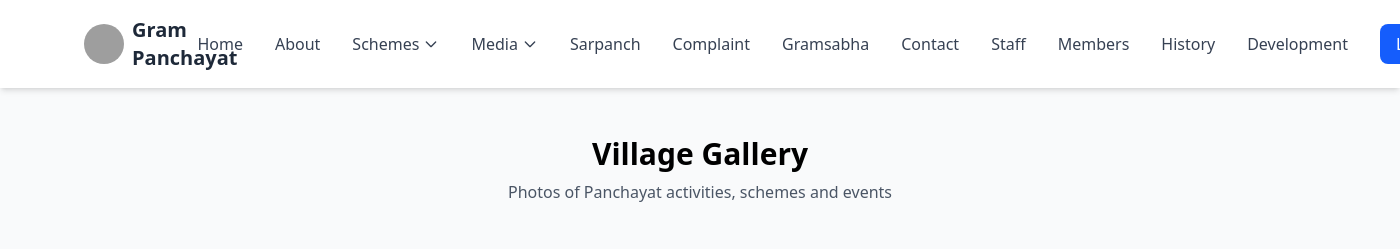
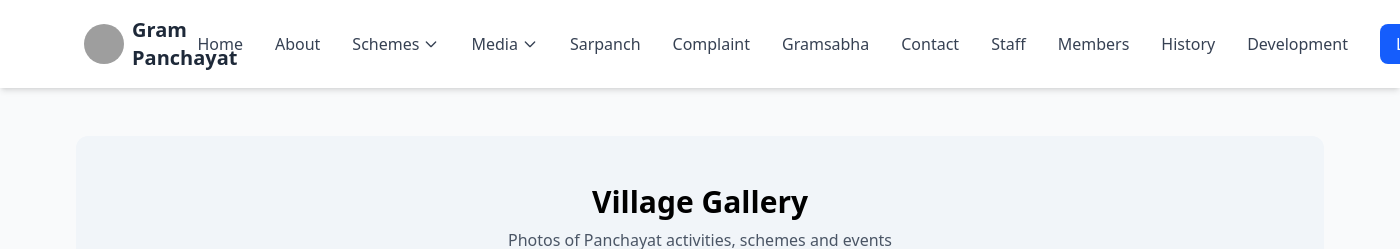
Before and after one commit to Sandip-2006/online-gram-panchayat, a Django app: page /gallery/ in a window 1400 px wide; the page is wider, and only the part inside the window is pictured. Shown: the top 249 px of that part. Run offline with Django 5.2, Linux system fonts and the light colour scheme; style sheets or scripts are compiled from the project's sources; some libraries are stand-ins or nearby versions; grey boxes are pictures that could not be loaded.

Commit message:
resolve gallrey bug fix

```diff
--- a/gram_panchayat/templates/gallery.html
+++ b/gram_panchayat/templates/gallery.html
@@ -6,8 +6,8 @@ Gallery
 {% block content %}
 
 <!-- Gallery Section -->
-<main class="container mx-auto px-4  ">
-  <div class="bg-slate-50-100 py-12 text-center ">
+<main class="container mx-auto px-4 py-12">
+  <div class="bg-slate-100 py-12 text-center rounded-xl mb-8">
     <h2 class="text-3xl font-bold mb-2">Village Gallery</h2>
     <p class="text-gray-600">Photos of Panchayat activities, schemes and events</p>
   </div>
@@ -21,23 +21,6 @@ Gallery
         <p class="text-sm text-gray-500">Beautiful farm land</p>
       </div>
     </div>
-    <!-- Gallery Section -->
-    <main class="container mx-auto px-4 py-12 ">
-      <div class="bg-slate-50-100 py-12 text-center ">
-        <h2 class="text-3xl font-bold mb-2">Village Gallery</h2>
-        <p class="text-gray-600">Photos of Panchayat activities, schemes and events</p>
-      </div>
-      <div class="grid grid-cols-1 sm:grid-cols-2 md:grid-cols-3 lg:grid-cols-4 gap-6">
-        <!-- Gallery Item -->
-        <div
-          class="bg-white rounded-2xl shadow hover:shadow-lg overflow-hidden transform transition-transform hover:scale-105">
-          <img src="{% static 'images/1.jpg' %}" alt="Village" class="w-full h-48 object-cover" />
-          <div class="p-4">
-            <h3 class="font-semibold">Village Field</h3>
-            <p class="text-sm text-gray-500">Beautiful farm land</p>
-          </div>
-        </div>
-
     <div
       class="bg-white rounded-2xl shadow hover:shadow-lg overflow-hidden transform transition-transform hover:scale-105">
       <img src="{% static 'images/3.jpg' %}" alt="Event" class="w-full h-48 object-cover" />
@@ -46,7 +29,6 @@ Gallery
         <p class="text-sm text-gray-500">Annual Gram Sabha celebration</p>
       </div>
     </div>
-
     <div
       class="bg-white rounded-2xl shadow hover:shadow-lg overflow-hidden transform transition-transform hover:scale-105">
       <img src="{% static 'images/2.jpg' %}" alt="School" class="w-full h-48 object-cover" />
@@ -55,9 +37,8 @@ Gallery
         <p class="text-sm text-gray-500">Children participating in event</p>
       </div>
     </div>
-
     <div
-          class="bg-white rounded-2xl shadow hover:shadow-lg transform transition-transform hover:scale-105 overflow-hidden ">
+      class="bg-white rounded-2xl shadow hover:shadow-lg overflow-hidden transform transition-transform hover:scale-105">
       <img src="{% static 'images/3.jpg' %}" alt="Tree Plantation" class="w-full h-48 object-cover" />
       <div class="p-4">
         <h3 class="font-semibold">Tree Plantation</h3>
@@ -72,7 +53,6 @@ Gallery
         <p class="text-sm text-gray-500">Beautiful farm land</p>
       </div>
     </div>
-
     <div
       class="bg-white rounded-2xl shadow hover:shadow-lg overflow-hidden transform transition-transform hover:scale-105">
       <img src="{% static 'images/3.jpg' %}" alt="Event" class="w-full h-48 object-cover" />
@@ -81,7 +61,6 @@ Gallery
         <p class="text-sm text-gray-500">Annual Gram Sabha celebration</p>
       </div>
     </div>
-
     <div
       class="bg-white rounded-2xl shadow hover:shadow-lg overflow-hidden transform transition-transform hover:scale-105">
       <img src="{% static 'images/2.jpg' %}" alt="School" class="w-full h-48 object-cover" />
@@ -90,9 +69,8 @@ Gallery
         <p class="text-sm text-gray-500">Children participating in event</p>
       </div>
     </div>
-
     <div
-          class="bg-white rounded-2xl shadow hover:shadow-lg transform transition-transform hover:scale-105 overflow-hidden ">
+      class="bg-white rounded-2xl shadow hover:shadow-lg overflow-hidden transform transition-transform hover:scale-105">
       <img src="{% static 'images/3.jpg' %}" alt="Tree Plantation" class="w-full h-48 object-cover" />
       <div class="p-4">
         <h3 class="font-semibold">Tree Plantation</h3>
```
Lines whose indentation alone changed are shown as unchanged.
